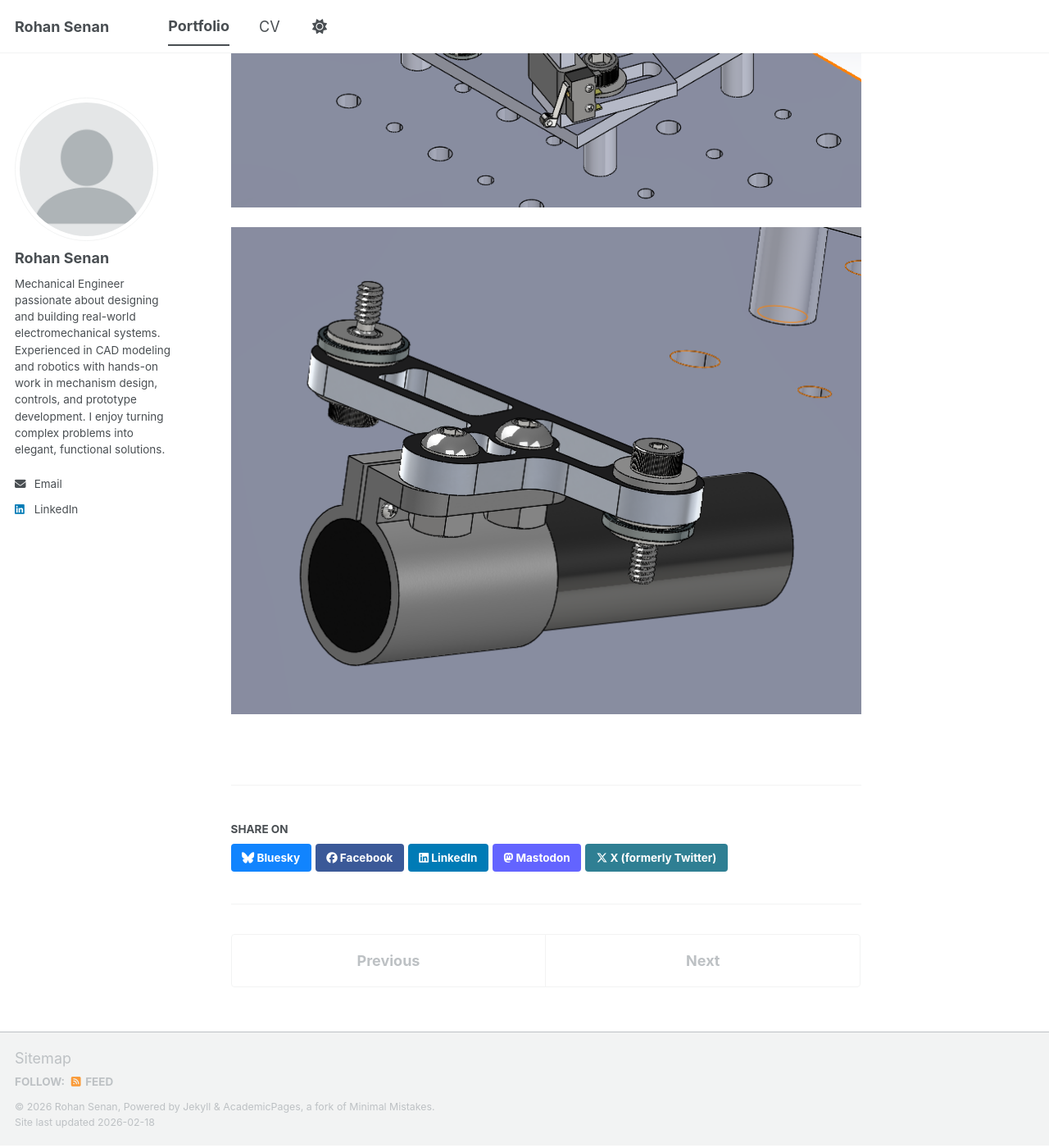
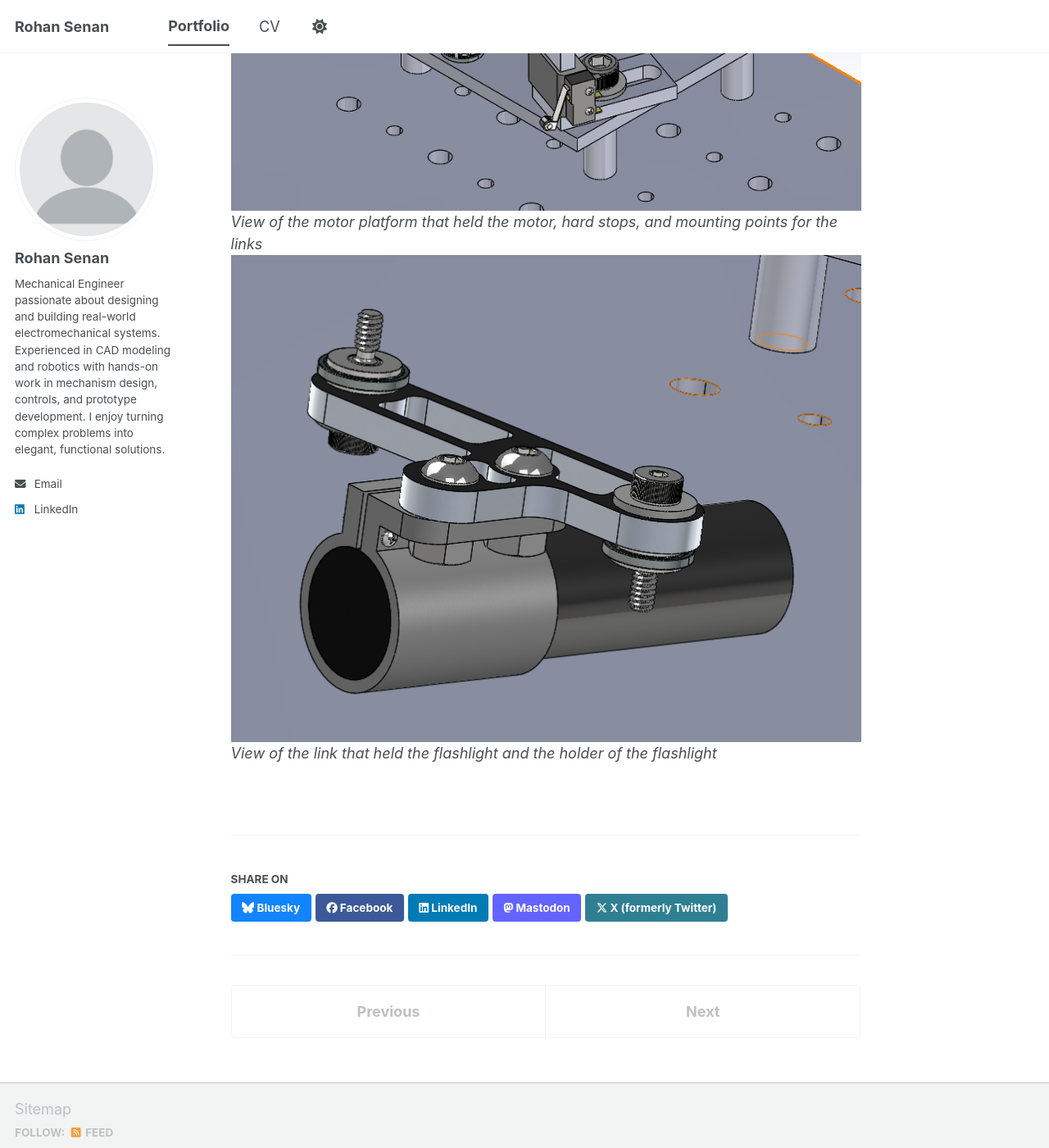
Before and after one commit to rohansenan/rohansenan.github.io, a Jekyll site: the page built from _portfolio/03_Mechatronic_Linkage.md, in a window 1280 px wide and 1400 px high, scrolled down 1922 px. Shown: the whole window at 82% size. Built offline with Jekyll 4.4.1, drawn with Linux system fonts in a browser that asks for light colours; a script bundle is joined from its source files by our own code; library files that are not in the unit come from our copies; some of the changed text lies outside the part shown.

Commit message:
Update 03_Mechatronic_Linkage.md

```diff
--- a/_portfolio/03_Mechatronic_Linkage.md
+++ b/_portfolio/03_Mechatronic_Linkage.md
@@ -23,7 +23,8 @@ A proximity sensor detected which of five flags was raised, and a motor-driven f
 - Demonstrated integration of mechanical design with controls
 
 <img src='/images/Top_down.png'>
-
+*Top down view of the linkage system and the platoform it would operate on*
 <img src='/images/Motor_Platform.png'>
-
+*View of the motor platform that held the motor, hard stops, and mounting points for the links*
 <img src='/images/Flashlight_Holder.png'>
+*View of the link that held the flashlight and the holder of the flashlight*
```
